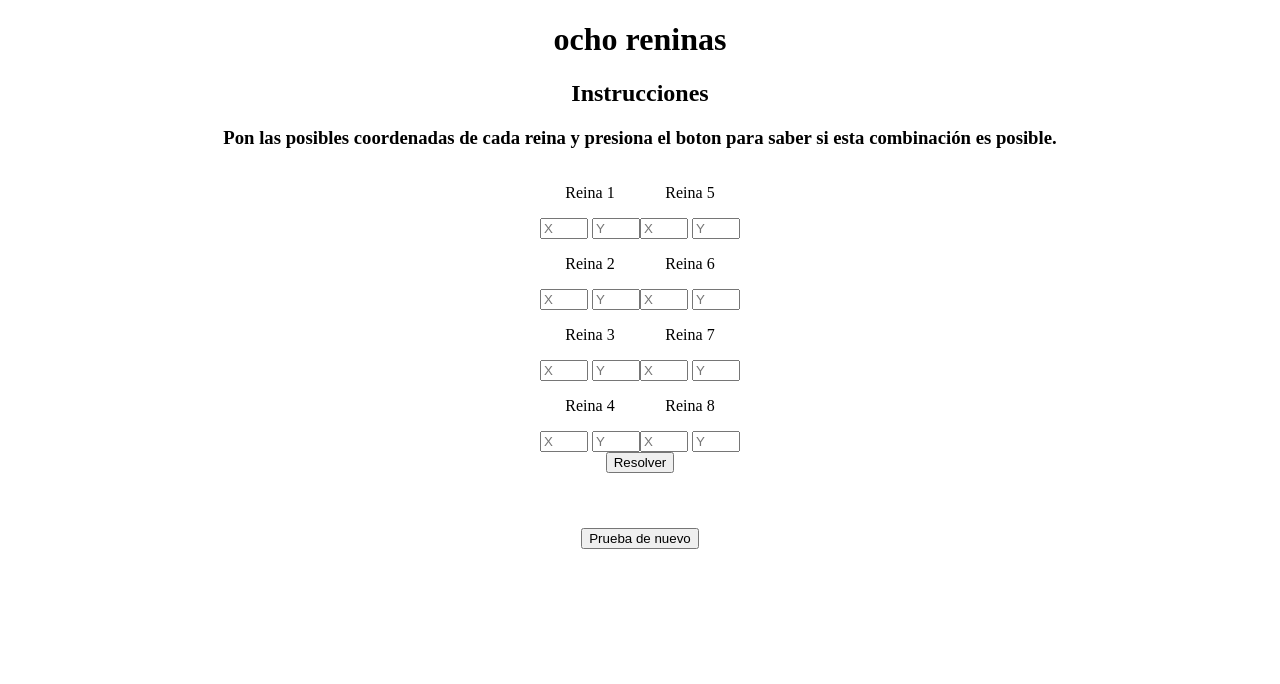
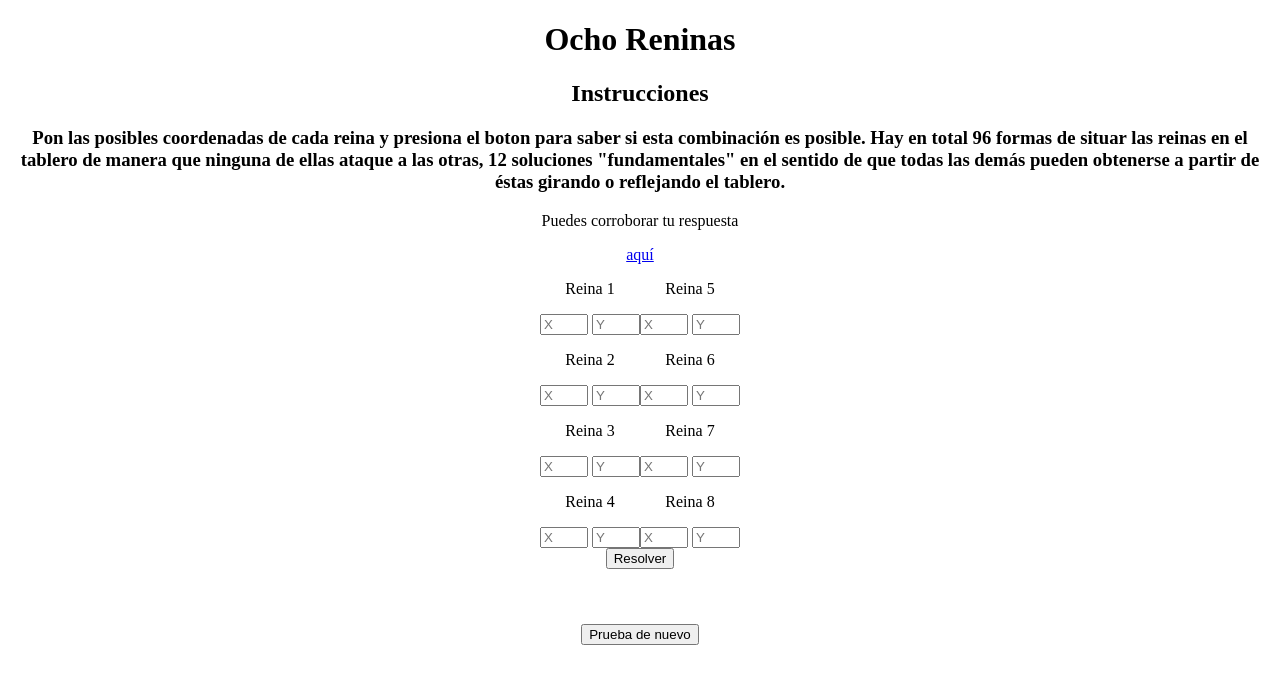
Before and after one commit to MirEnovi/ocho_reinas, a website: page src/index.html in a window 1280 px wide. Drawn offline with Linux system fonts and the light colour scheme.

Commit message:
update readme and instructions

```diff
--- a/src/index.html
+++ b/src/index.html
@@ -9,9 +9,12 @@
 </head>
 <body>
   <header class="center">
-    <h1>ocho reninas</h1>
+    <h1>Ocho Reninas</h1>
+
     <h2>Instrucciones</h2>
-    <h3>Pon las posibles coordenadas de cada reina y presiona el boton para saber si esta combinación es posible.</h3>
+    <h3>Pon las posibles coordenadas de cada reina y presiona el boton para saber si esta combinación es posible. Hay en total 96 formas de situar las reinas en el tablero de manera que ninguna de ellas ataque a las otras, 12 soluciones "fundamentales" en el sentido de que todas las demás pueden obtenerse a partir de éstas girando o reflejando el tablero.</h3>
+    <p>Puedes corroborar tu respuesta</p>
+    <a href="https://ilovemedia.es/ocho-reinas/">aquí</a>
   </header>
   <section class="section-queen">
 
```
Also changed, not shown: Readme.md.
